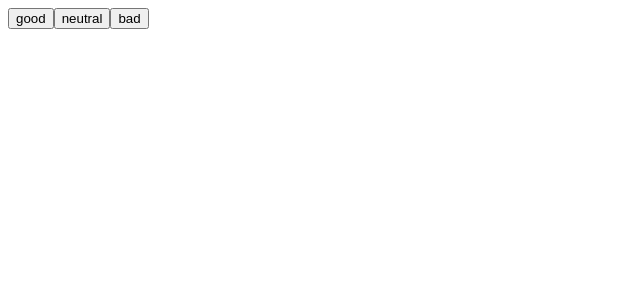
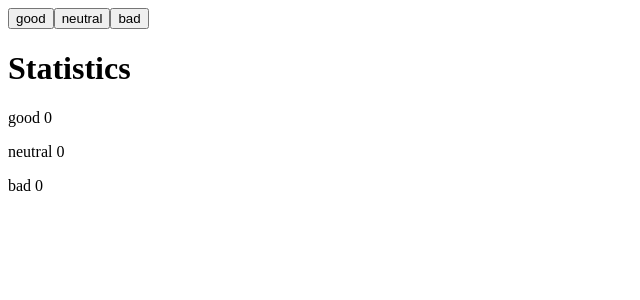
Before and after one commit to IyzOnline/fullstackopen_iyz, a React (Vite) app in the folder part1/unicafe/: page / in a window 1280 px wide. Shown: the top 300 px of the page, without its empty margins (0-640 px from the left). Built offline with nearby package versions, Linux system fonts and the light colour scheme.

Commit message:
feat: Expand Statistics component

```diff
--- a/part1/unicafe/src/App.jsx
+++ b/part1/unicafe/src/App.jsx
@@ -5,6 +5,17 @@ const Button = ({ onClick, text }) => {
     <button onClick={onClick}>
       {text}
     </button>
+  )
+}
+
+const Statistics = ({ values }) => {
+  return (
+    <div>
+      <h1>Statistics</h1>
+      <p>good {values[0]}</p>
+      <p>neutral {values[1]}</p>
+      <p>bad {values[2]}</p>
+    </div>
   )
 }
 
@@ -22,6 +33,7 @@ const App = () => {
       <Button onClick={handleGoodCount} text={"good"}/>
       <Button onClick={handleNeutralCount} text={"neutral"}/>
       <Button onClick={handleBadCount} text={"bad"}/>
+      <Statistics values={[good, neutral, bad]}/>
     </>
   )
 }
```
